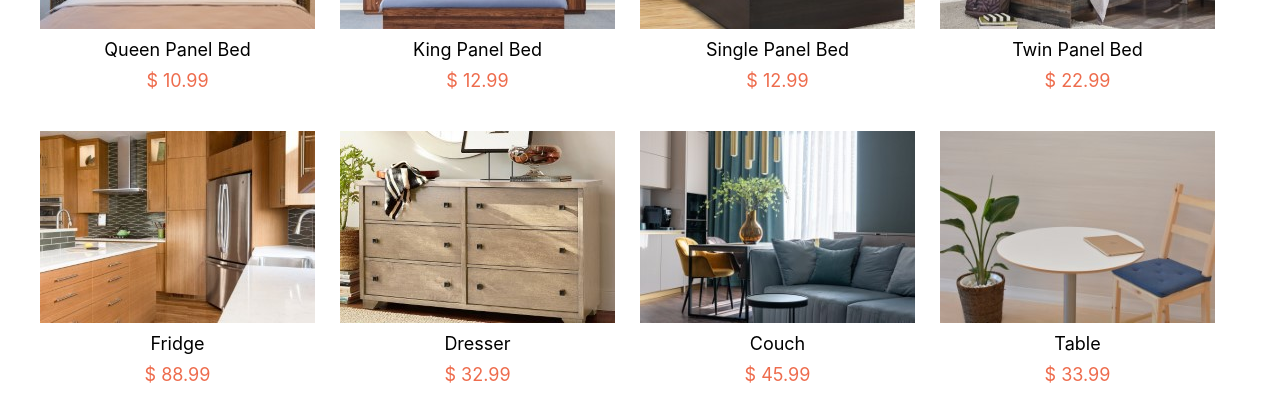
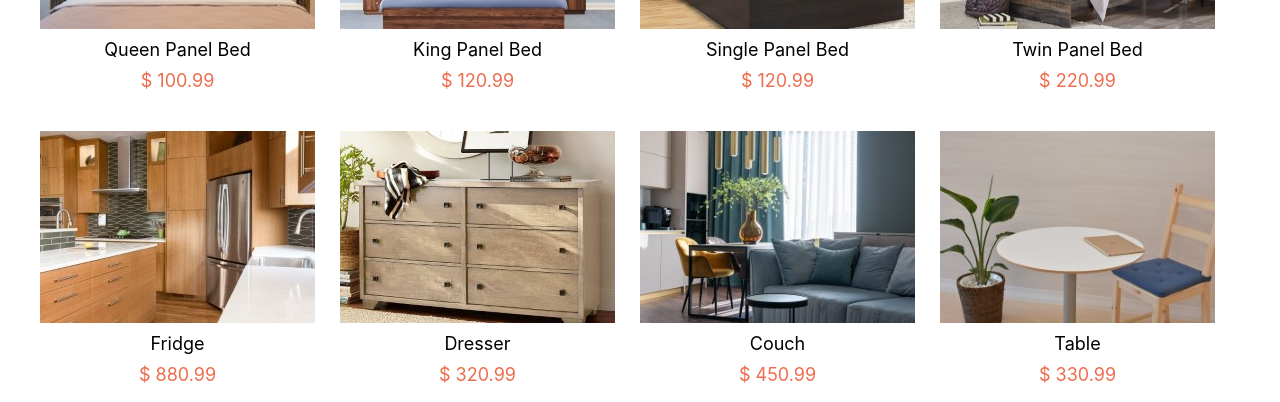
Before and after one commit to shaikhmq20/comfy-zone-Shopping-Application-, a React (Create React App) app: page / in a window 1280 px wide. Shown: the part 1082-1484 px from the top of the page. Built offline with nearby package versions, Linux system fonts and the light colour scheme.

Commit message:
Adding id for all the products.

```diff
--- a/src/products.js
+++ b/src/products.js
@@ -1,43 +1,51 @@
 const products = [
   {
     name: "Queen Panel Bed",
-    price: 10.99,
+    price: 100.99,
     image: "../images/img1 (Custom).jpg",
+    id: 1,
   },
   {
     name: "King Panel Bed",
-    price: 12.99,
+    price: 120.99,
     image: "../images/img2 (Custom).jpg",
+    id: 2,
   },
   {
     name: "Single Panel Bed",
-    price: 12.99,
+    price: 120.99,
     image: "../images/img3 (Custom).jpg",
+    id: 3,
   },
   {
     name: "Twin Panel Bed",
-    price: 22.99,
+    price: 220.99,
     image: "../images/img4 (Custom).jpg",
+    id: 4,
   },
   {
     name: "Fridge",
-    price: 88.99,
+    price: 880.99,
     image: "../images/img5 (Custom).jpg",
+    id: 5,
   },
   {
     name: "Dresser",
-    price: 32.99,
+    price: 320.99,
     image: "../images/img6 (Custom).jpg",
+    id: 6,
   },
   {
     name: "Couch",
-    price: 45.99,
+    price: 450.99,
     image: "../images/img7 (Custom).jpg",
+    id: 7,
   },
   {
     name: "Table",
-    price: 33.99,
+    price: 330.99,
     image: "../images/img8 (Custom).jpg",
+    id: 8,
   },
 ];
 
```
